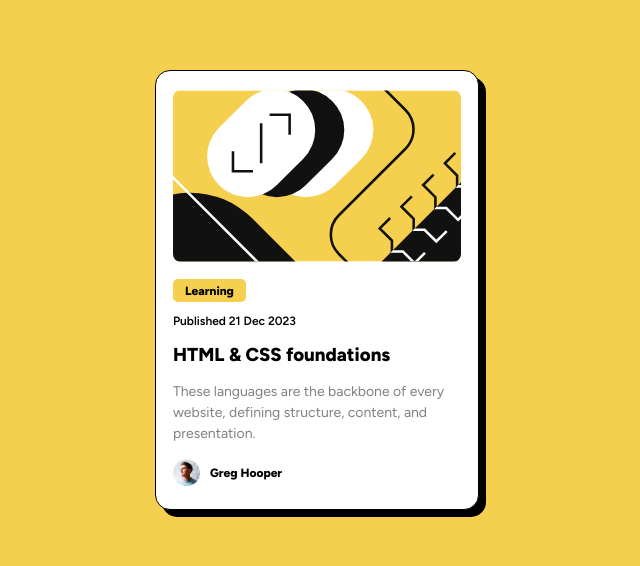
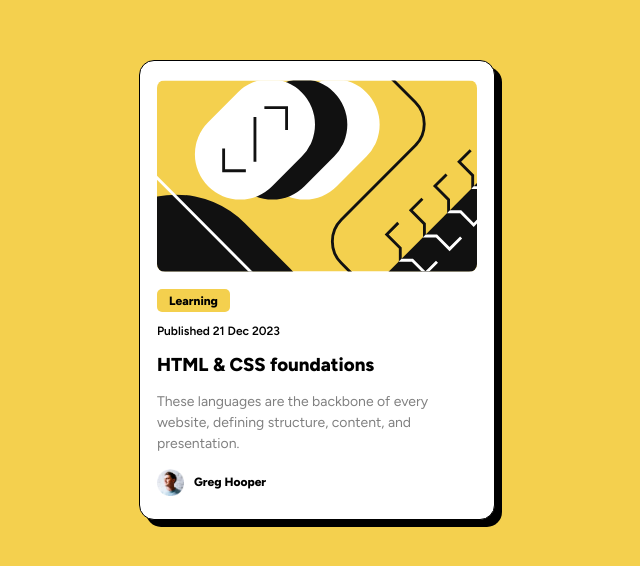
Before and after one commit to ekahanny/blog-preview-card, a plain HTML site: page index.html in a window 1280 px wide. Shown: the part 110-676 px from the top of the page, without its empty margins (323-963 px from the left). Drawn offline with Linux system fonts and the light colour scheme.

Commit message:
final commit

```diff
--- a/style.css
+++ b/style.css
@@ -20,7 +20,7 @@ body {
     align-items: center;
     justify-content: center;
     min-height: 25rem;
-    max-width: 18em;
+    max-width: 20em;
     padding: 19px 17px 8px 17px;
     border: 1px solid black;
     border-radius: 15px;
```
